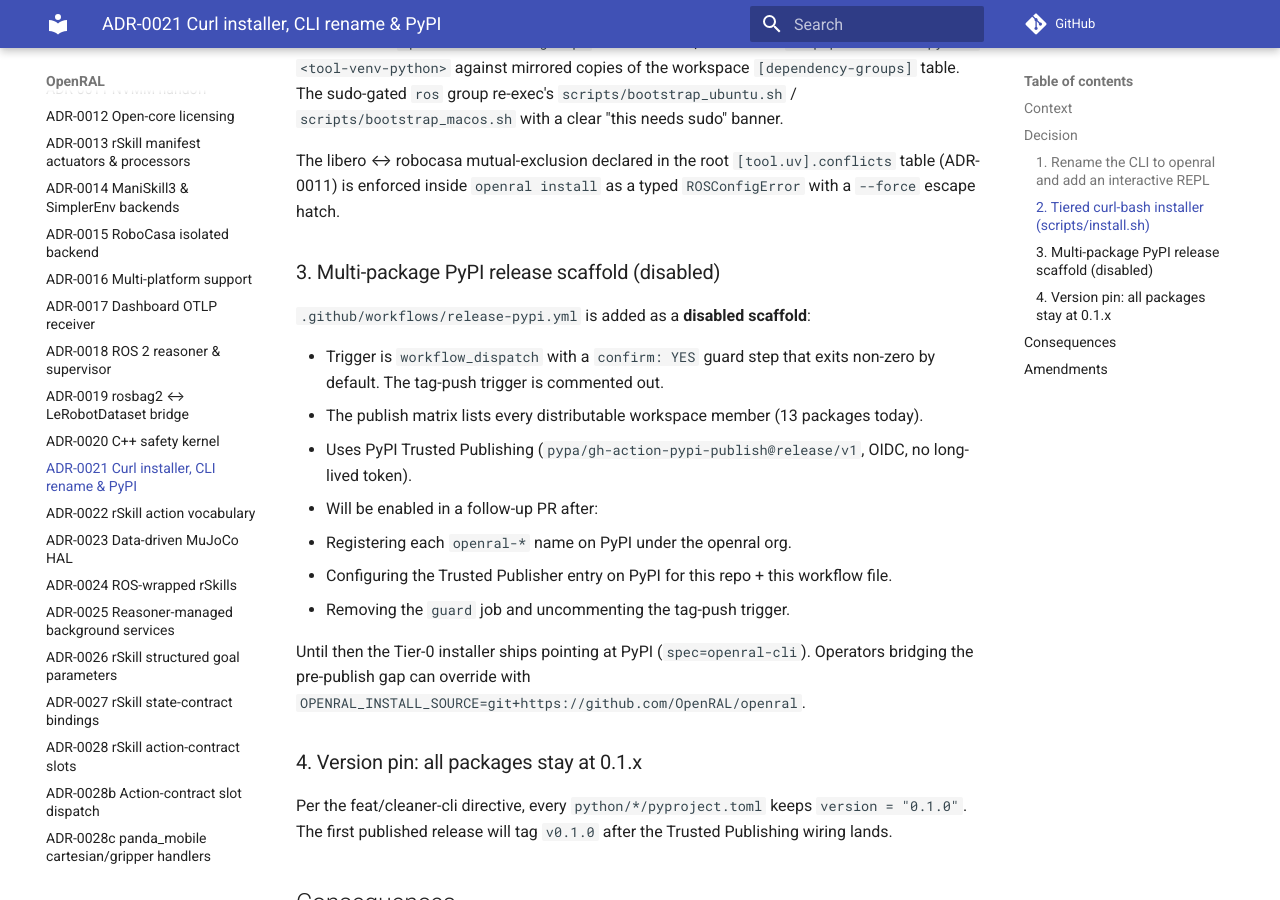
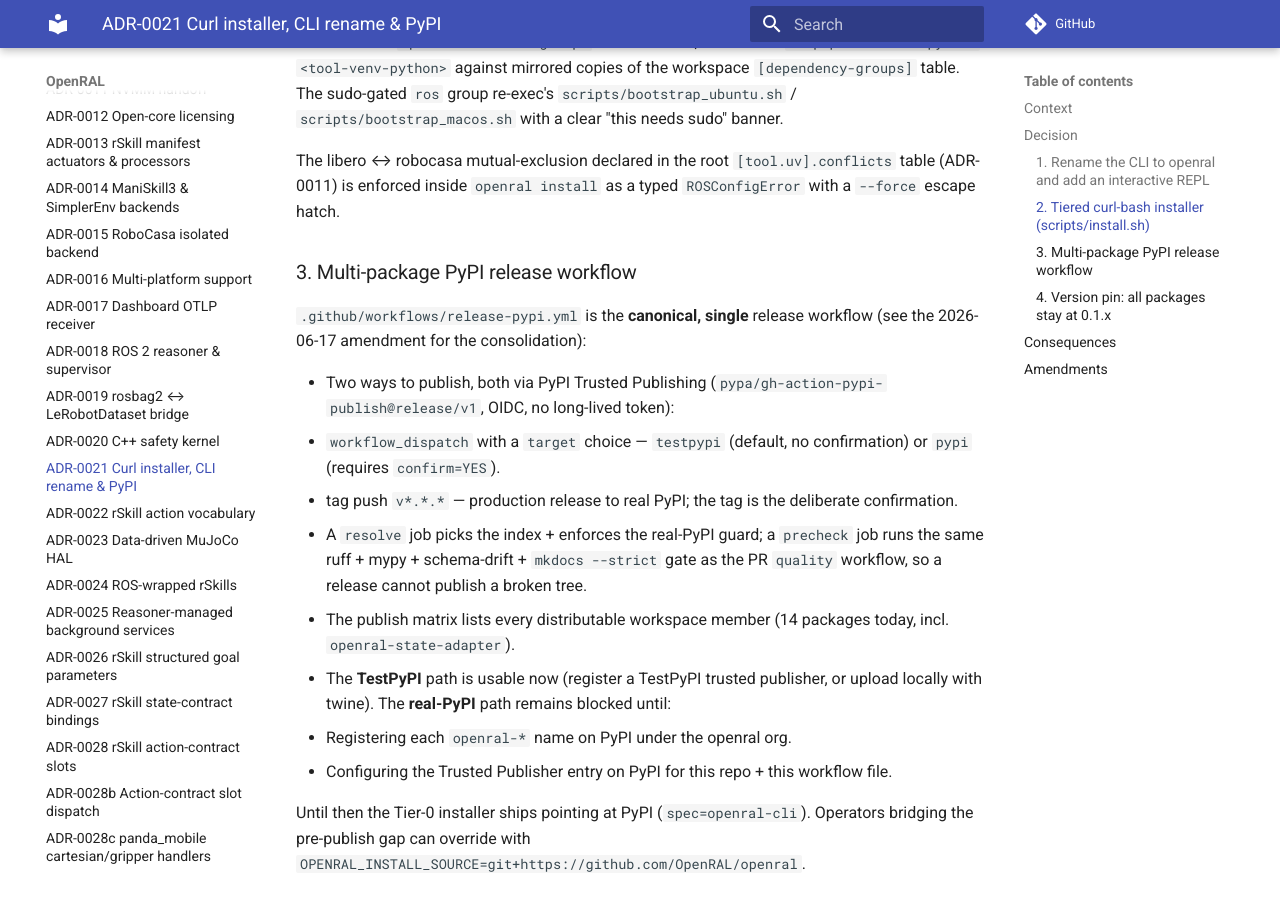
Before and after one commit to OpenRAL/openral, an MkDocs documentation site: the page built from docs/adr/0021-curl-installer-cli-rename-and-pypi-release.md, in a window 1280 px wide and 900 px high, scrolled down 2204 px. Built offline with MkDocs 1.6.1 and Material for MkDocs 9.7.7, drawn with Linux system fonts in a browser that asks for light colours; comment, search, counter and statistics services are not loaded; some of the changed text lies outside the part shown.

Commit message:
feat(ci): make release-pypi.yml canonical; drop broken release.yml
Consolidate to a single release workflow (ADR-0021 §3 + 2026-06-17 amendment).

Drop release.yml entirely rather than fix it: its root `uv build` was broken
(workspace root has no [build-system] -> legacy setuptools -> multi-package
discovery error), its PyPI half duplicated release-pypi.yml while building the
wrong artifact (the meta-package), and its ghcr image + cosign path was
non-functional (Dockerfile.runtime COPYs the gitignored colcon install/ space)
and is deferred to a future release-image.yml once ROS-in-CI infra exists.

release-pypi.yml becomes the source of truth:
- Tag-push trigger `v*.*.*` (production -> real PyPI; the tag is the confirm).
- workflow_dispatch `target` choice: testpypi (default, no confirm) or pypi
  (requires confirm=YES). A `resolve` job picks the index + enforces the guard.
- A `precheck` job (ruff + mypy --strict + schema drift + mkdocs --strict)
  gates publishing, carrying forward the release quality-gate that lived in
  release.yml so a broken tree can't ship.
- Both targets use Trusted Publishing (OIDC, no token).

Verified: actionlint clean on all workflows; resolve guard logic simulated for
all four paths (tag / testpypi / pypi-no-confirm / pypi-confirm); mkdocs
--strict passes with the ADR edits.

Co-Authored-By: Claude Opus 4.8 (1M context) <noreply@anthropic.com>
Signed-off-by: Adrian Llopart <adrianllopart@gmail.com>

```diff
--- a/docs/adr/0021-curl-installer-cli-rename-and-pypi-release.md
+++ b/docs/adr/0021-curl-installer-cli-rename-and-pypi-release.md
@@ -86,21 +86,27 @@ The libero ↔ robocasa mutual-exclusion declared in the root
 `openral install` as a typed `ROSConfigError` with a `--force` escape
 hatch.
 
-### 3. Multi-package PyPI release scaffold (disabled)
+### 3. Multi-package PyPI release workflow
 
-`.github/workflows/release-pypi.yml` is added as a **disabled scaffold**:
+`.github/workflows/release-pypi.yml` is the **canonical, single** release
+workflow (see the 2026-06-17 amendment for the consolidation):
 
-* Trigger is `workflow_dispatch` with a `confirm: YES` guard step that
-  exits non-zero by default. The tag-push trigger is commented out.
+* Two ways to publish, both via PyPI Trusted Publishing
+  (`pypa/gh-action-pypi-publish@release/v1`, OIDC, no long-lived token):
+  * `workflow_dispatch` with a `target` choice — `testpypi` (default, no
+    confirmation) or `pypi` (requires `confirm=YES`).
+  * tag push `v*.*.*` — production release to real PyPI; the tag is the
+    deliberate confirmation.
+* A `resolve` job picks the index + enforces the real-PyPI guard; a
+  `precheck` job runs the same ruff + mypy + schema-drift + `mkdocs --strict`
+  gate as the PR `quality` workflow, so a release cannot publish a broken tree.
 * The publish matrix lists every distributable workspace member
-  (13 packages today).
-* Uses PyPI Trusted Publishing (`pypa/gh-action-pypi-publish@release/v1`,
-  OIDC, no long-lived token).
-* Will be enabled in a follow-up PR after:
+  (14 packages today, incl. `openral-state-adapter`).
+* The **TestPyPI** path is usable now (register a TestPyPI trusted publisher,
+  or upload locally with twine). The **real-PyPI** path remains blocked until:
   1. Registering each `openral-*` name on PyPI under the openral org.
   2. Configuring the Trusted Publisher entry on PyPI for this repo +
      this workflow file.
-  3. Removing the `guard` job and uncommenting the tag-push trigger.
 
 Until then the Tier-0 installer ships pointing at PyPI (`spec=openral-cli`).
 Operators bridging the pre-publish gap can override with
@@ -153,3 +159,15 @@ the Trusted Publishing wiring lands.
   `"0.1.0"`, additions land in place, real-fixture tests prove the
   shape change.
 * _2026-05-24_ — ADR index renumbering. ADR-0021 retains its number; former collisions renumbered to ADR-0022 (rSkill action vocabulary) and ADR-0023 (data-driven MuJoCo HAL).
+* _2026-06-17_ — Release-pipeline consolidation. The separate
+  `release.yml` (tag-triggered) was **dropped**: its root `uv build` was
+  broken (the workspace root has no `[build-system]`, so it fell back to
+  legacy setuptools and errored on multi-package discovery) and its PyPI half
+  duplicated `release-pypi.yml` while building the wrong artifact (the
+  meta-package). The ghcr runtime-image + cosign path it carried was
+  non-functional (`Dockerfile.runtime` `COPY`s the gitignored colcon
+  `install/` space) and is deferred to a future purpose-built
+  `release-image.yml` once ROS-in-CI infra exists. `release-pypi.yml` is now
+  the single source of truth (§3): tag-push trigger live, a `target` choice
+  adds a TestPyPI path, a `precheck` gate guards against publishing a broken
+  tree, and `openral-state-adapter` was added to the matrix (13 → 14).
```
Also changed, not shown: 2 other files.
